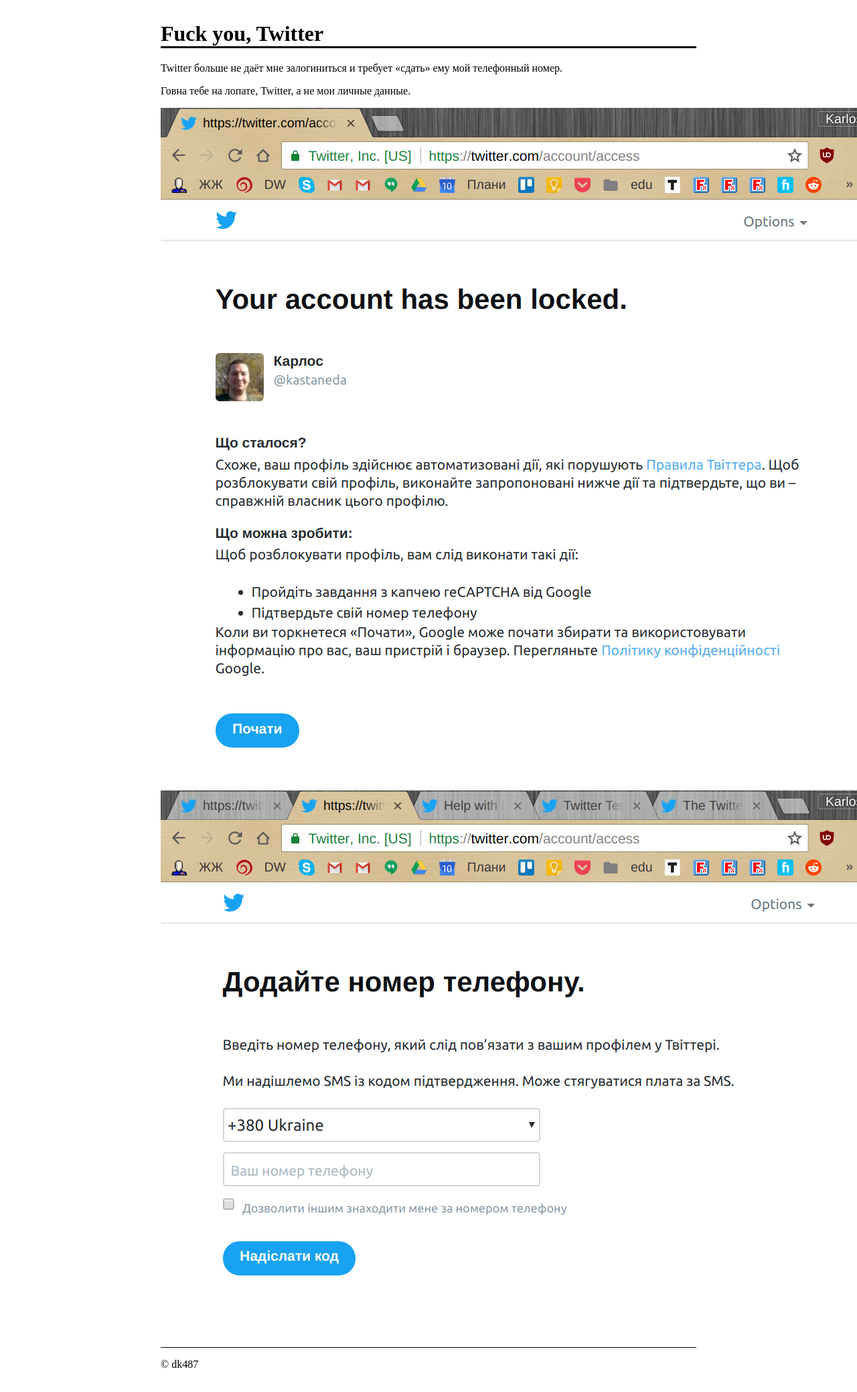
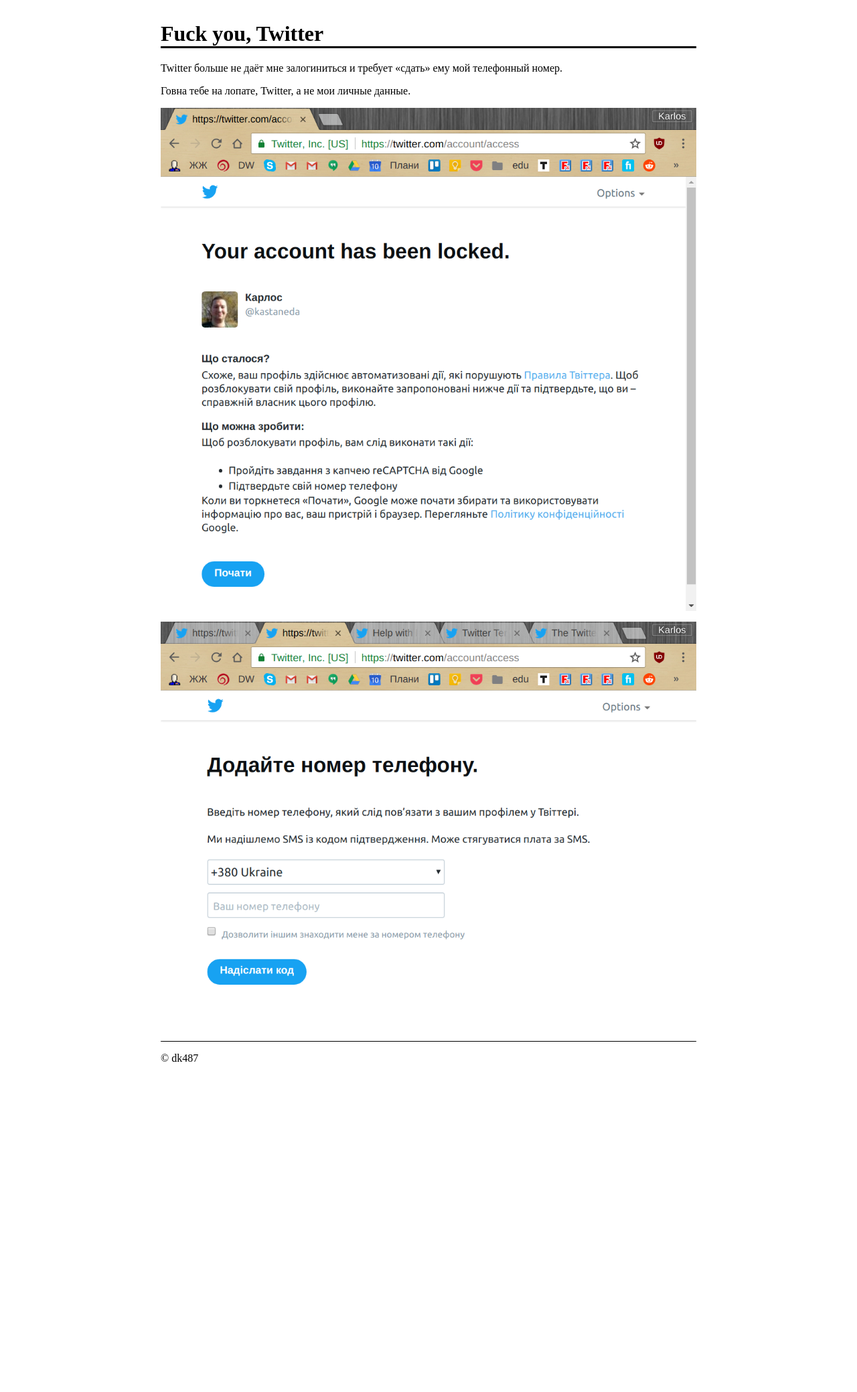
Before and after one commit to dk487/test.de.co.ua, a Jekyll site: the page built from _posts/2018-06-05-fuck-you-twitter.markdown, in a window 1280 px wide. Shown: the whole page at 67% size. Built offline with Jekyll 4.4.1, drawn with Linux system fonts in a browser that asks for light colours; after the commit the page ends 1621 px from its top, so only the background shows below that.

Commit message:
Make post images responsive

```diff
--- a/_layouts/default.html
+++ b/_layouts/default.html
@@ -7,6 +7,7 @@
             body { max-width: 50em; margin: 2em auto }
             h1 { border-bottom: medium solid }
             footer { border-top: thin solid }
+            img { max-width: 100%; height: auto }
         </style>
     </head>
     <body>
```
